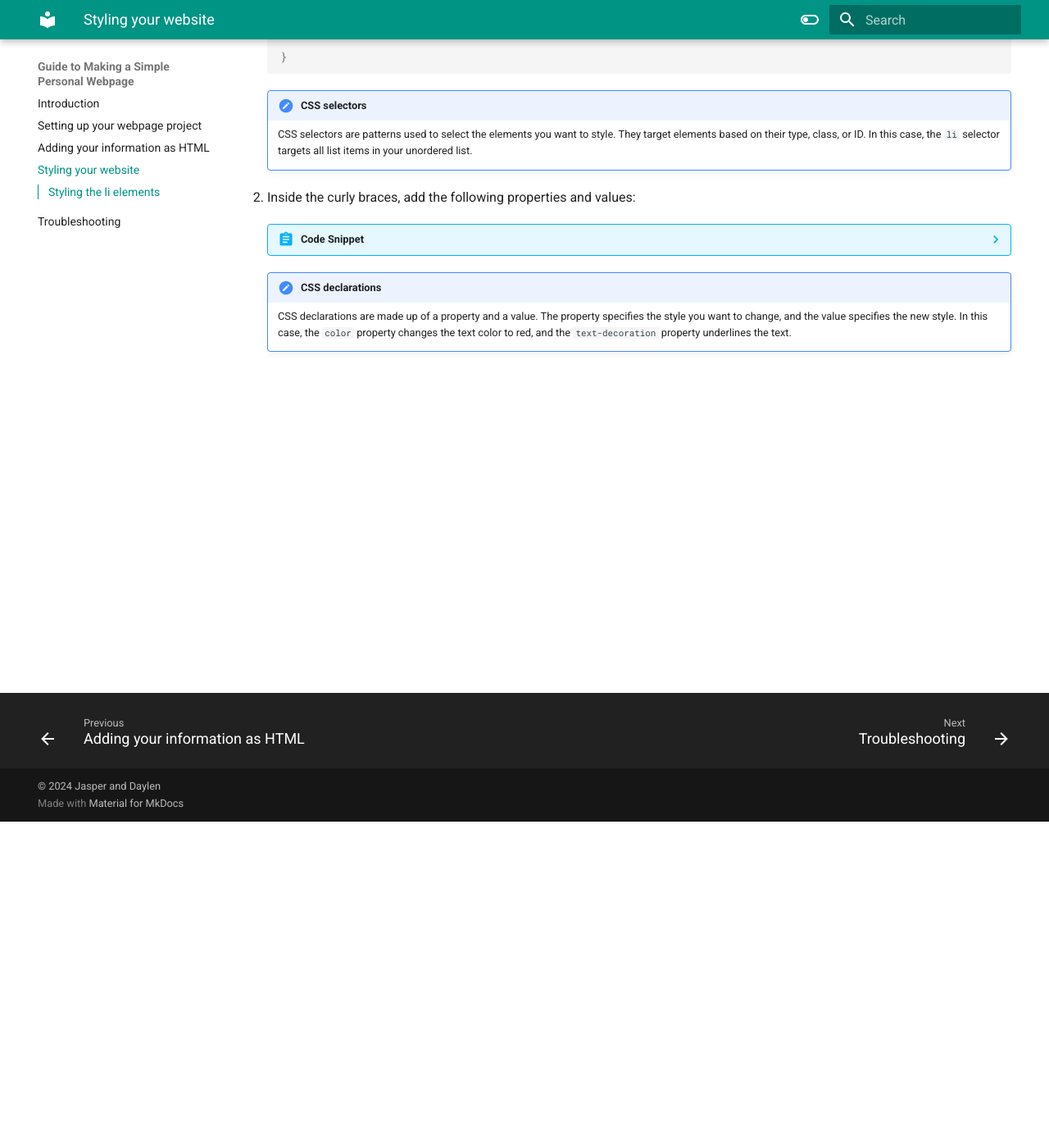
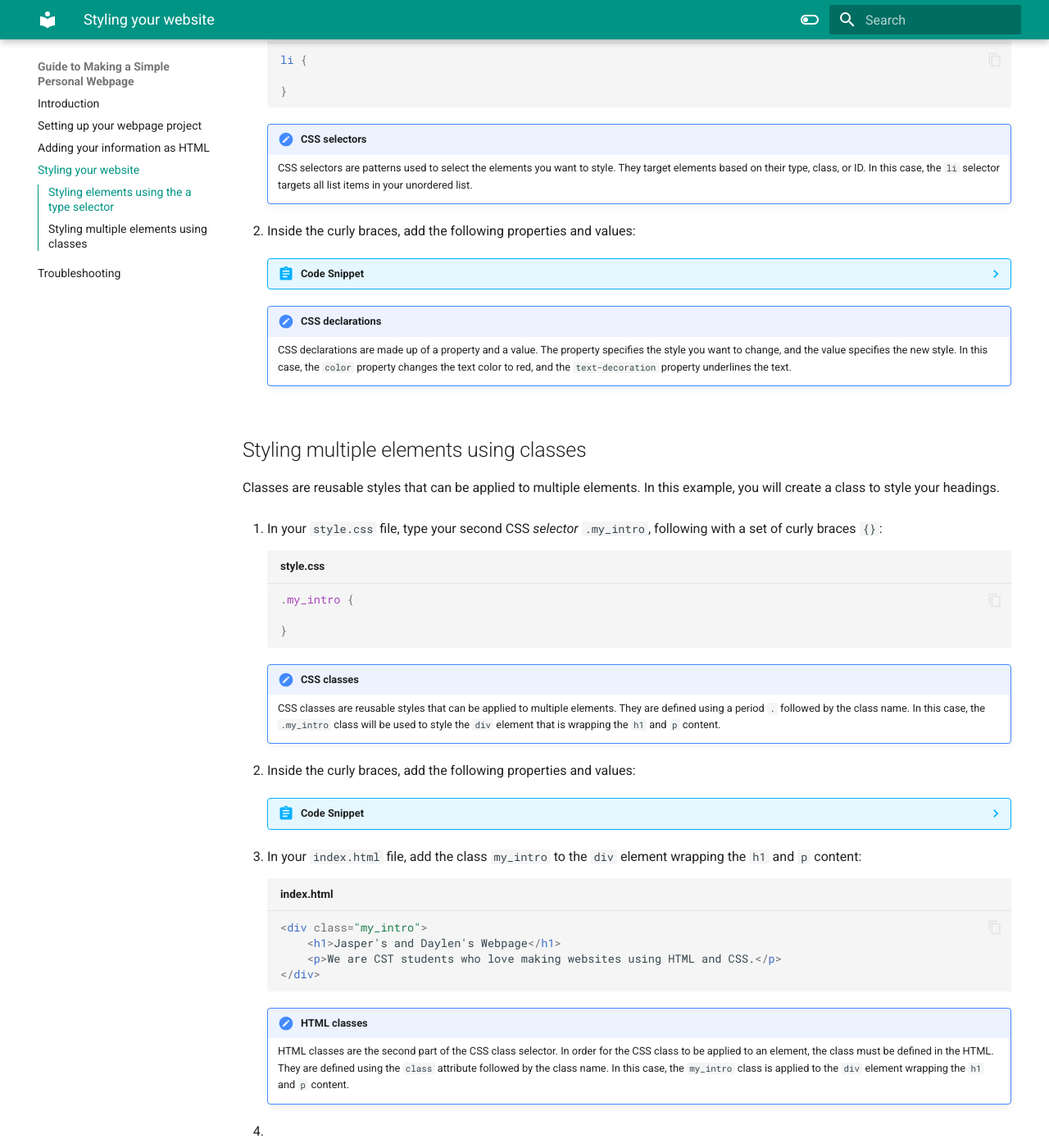
Before and after one commit to jasper-th-wang/Basic_Webpage_Guide, an MkDocs documentation site: the page built from docs/task3.md, in a window 1280 px wide and 1400 px high, scrolled down 398 px. Shown: the whole window at 82% size. Built offline with MkDocs 1.6.1 and Material for MkDocs 9.7.7, drawn with Linux system fonts in a browser that asks for light colours; some of the changed text lies outside the part shown.

Commit message:
Make some task 3

````diff
--- a/docs/task3.md
+++ b/docs/task3.md
@@ -2,7 +2,9 @@
 
 This section will show you how to style the content you added in the previous section. You’ll use  CSS selectors to specify which elements you’ll add which styles to.
 
-## Styling the `li` elements
+## Styling elements using the a type selector
+
+Type selectors target all elements of a specific type. In this example, you will style all list items in your unordered list.
 
 1. Open your `style.css` file and type your first CSS _selector_ `li`, following with a set of curly braces `{}`:
 
@@ -24,3 +26,41 @@ This section will show you how to style the content you added in the previous se
          ```
     !!! note "CSS declarations"
         CSS declarations are made up of a property and a value. The property specifies the style you want to change, and the value specifies the new style. In this case, the `color` property changes the text color to red, and the `text-decoration` property underlines the text.
+
+## Styling multiple elements using classes
+
+Classes are reusable styles that can be applied to multiple elements. In this example, you will create a class to style your headings.
+
+1. In your `style.css` file, type your second CSS _selector_ `.my_intro`, following with a set of curly braces `{}`:
+
+    ```css title="style.css"
+    .my_intro {
+
+    }
+    ```
+
+    !!! note "CSS classes"
+        CSS classes are reusable styles that can be applied to multiple elements. They are defined using a period `.` followed by the class name. In this case, the `.my_intro` class will be used to style the `div` element that is wrapping the `h1` and `p` content.
+
+2. Inside the curly braces, add the following properties and values:
+
+    ??? abstract "Code Snippet"
+         ```css
+         background-color: lightblue;
+         padding: 20px;
+         border: 1px solid black;
+         ```
+
+3. In your `index.html` file, add the class `my_intro` to the `div` element wrapping the `h1` and `p` content:
+
+    ```html title="index.html"
+    <div class="my_intro">
+        <h1>Jasper's and Daylen's Webpage</h1>
+        <p>We are CST students who love making websites using HTML and CSS.</p>
+    </div>
+    ```
+
+    !!! note "HTML classes"
+        HTML classes are the second part of the CSS class selector. In order for the CSS class to be applied to an element, the class must be defined in the HTML. They are defined using the `class` attribute followed by the class name. In this case, the `my_intro` class is applied to the `div` element wrapping the `h1` and `p` content.
+
+4.
````
Also changed, not shown: docs/troubleshooting.md (+1 -1 lines).
